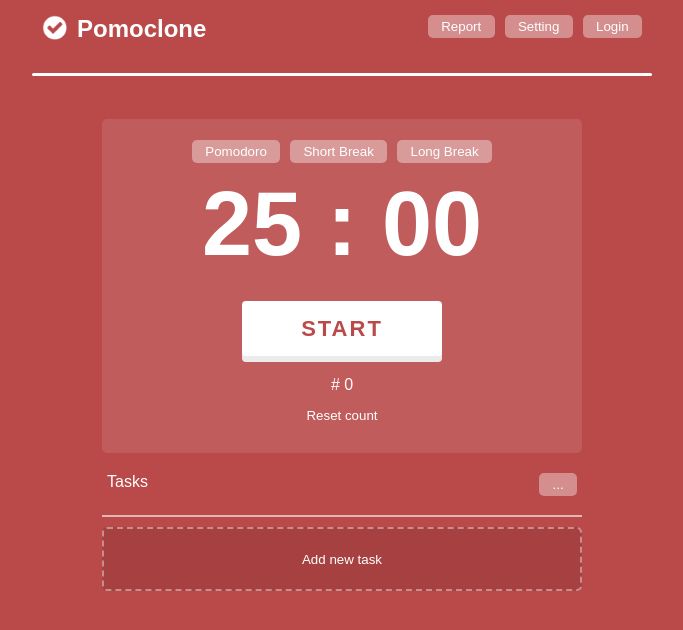
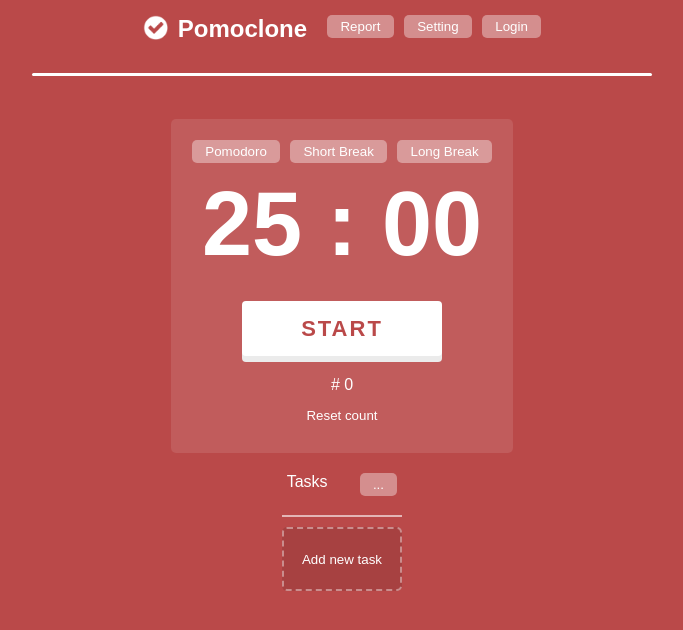
Before and after one commit to symberprzemyslaw/pomofocus-clone, a React (Vite) app: page / in a window 1280 px wide. Shown: the top 630 px of the page, without its empty margins (298-981 px from the left). Built offline with nearby package versions, Linux system fonts and the light colour scheme.

Commit message:
RWD kicks in

```diff
--- a/src/index.css
+++ b/src/index.css
@@ -22,12 +22,13 @@
 
 .container * {
   margin: 5px;
+  max-width: 620px;
 }
 
 nav {
   display: flex;
   justify-content: space-between;
-  width: 620px;
+  max-width: 620px;
 }
 
 
@@ -42,7 +43,7 @@ nav {
 .display {
   background-color:  rgba(255, 255, 255, 0.1);
   padding: 1em;
-  width: 480px;
+  max-width: 480px;
   border-radius: 5px;
 }
 
@@ -59,7 +60,7 @@ button:hover {
 
 .percantage {
   height: 1px;
-  width: 620px;
+  width: 90%;
   background-color: rgba(0, 0, 0, 0.1);
   margin-bottom: 40px;
 }
@@ -109,7 +110,8 @@ button:hover {
   display: flex;
   flex-direction: column;
   align-items: center;
-  width: 480px;
+  max-width: 100%;
+
 }
 
 .tasks div {
```
